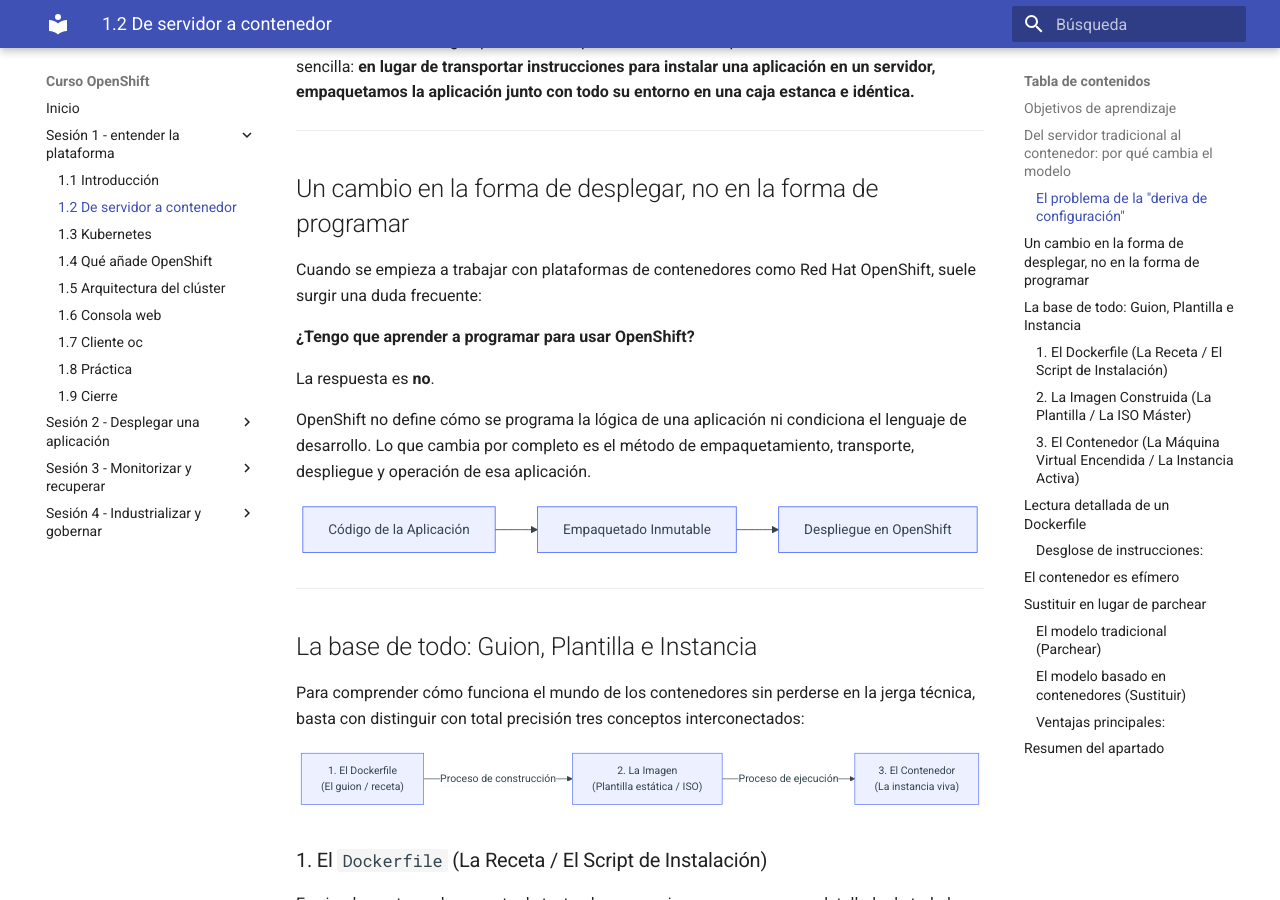
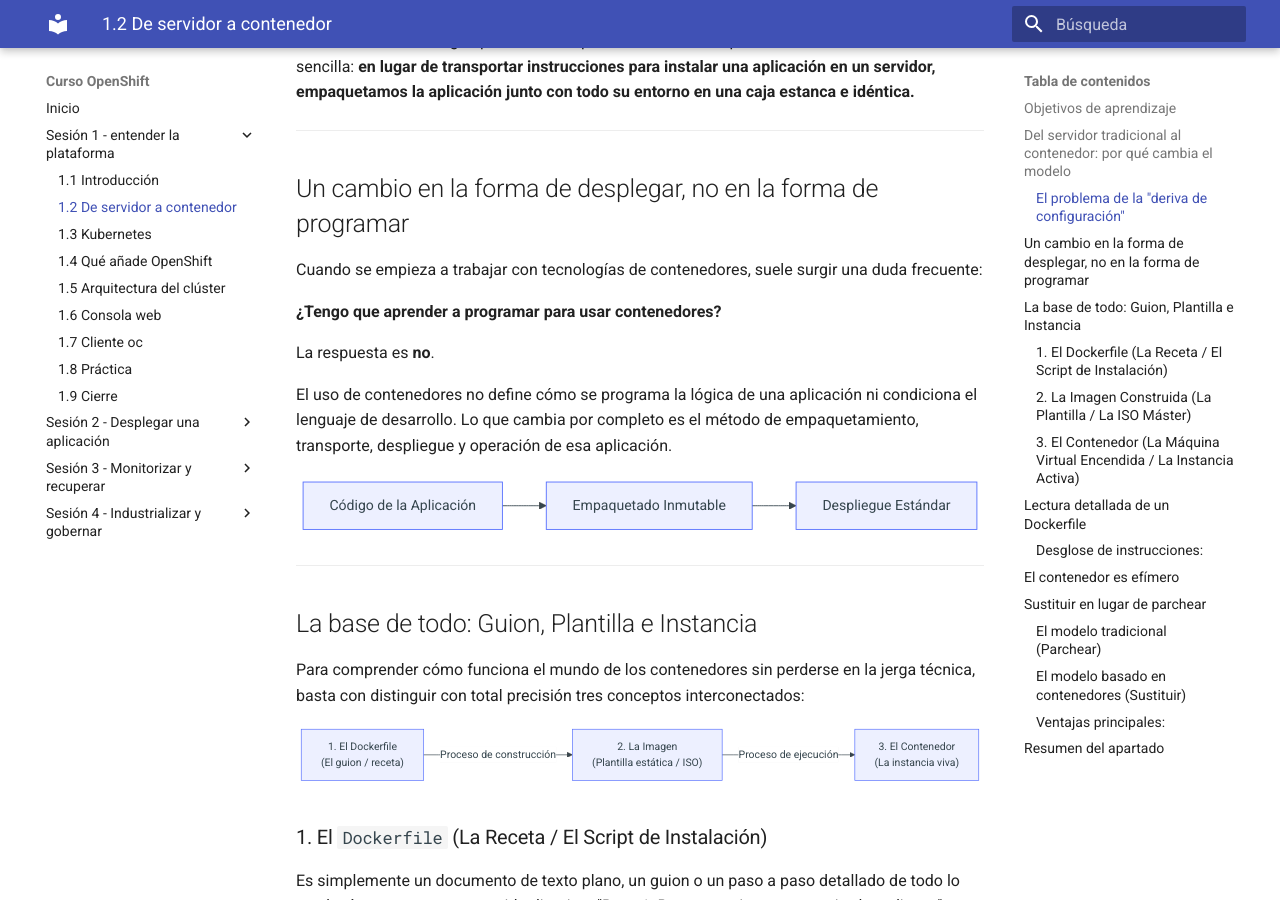
Before and after one commit to ieftraining/curso-openshift, an MkDocs documentation site: the page built from docs/sesion1/1.2 de servidor a contendor.md, in a window 1280 px wide and 900 px high, scrolled down 1335 px. Built offline with MkDocs 1.6.1 and Material for MkDocs 9.7.7, drawn with Linux system fonts in a browser that asks for light colours; some of the changed text lies outside the part shown.

Commit message:
Add files via upload

````diff
--- a/docs/sesion1/1.2 de servidor a contendor.md
+++ b/docs/sesion1/1.2 de servidor a contendor.md
@@ -39,18 +39,18 @@
 
 ## Un cambio en la forma de desplegar, no en la forma de programar
 
-Cuando se empieza a trabajar con plataformas de contenedores como Red Hat OpenShift, suele surgir una duda frecuente:
+Cuando se empieza a trabajar con tecnologías de contenedores, suele surgir una duda frecuente:
 
-**¿Tengo que aprender a programar para usar OpenShift?**
+**¿Tengo que aprender a programar para usar contenedores?**
 
 La respuesta es **no**.
 
-OpenShift no define cómo se programa la lógica de una aplicación ni condiciona el lenguaje de desarrollo. Lo que cambia por completo es el método de empaquetamiento, transporte, despliegue y operación de esa aplicación.
+El uso de contenedores no define cómo se programa la lógica de una aplicación ni condiciona el lenguaje de desarrollo. Lo que cambia por completo es el método de empaquetamiento, transporte, despliegue y operación de esa aplicación.
 
 ```mermaid
 flowchart LR
     A["Código de la Aplicación"] --> B["Empaquetado Inmutable"]
-    B --> C["Despliegue en OpenShift"]
+    B --> C["Despliegue Estándar"]
 ```
 
 ---
@@ -93,7 +93,7 @@
         A["Imagen Estática<br>empresa/web:v1"]
     end
 
-    subgraph Cluster["Memoria y CPU del Clúster"]
+    subgraph Cluster["Infraestructura de Ejecución"]
         A -->|Instancia 1| B["Contenedor 1<br>En ejecución"]
         A -->|Instancia 2| C["Contenedor 2<br>En ejecución"]
         A -->|Instancia 3| D["Contenedor 3<br>En ejecución"]
@@ -135,7 +135,7 @@
 
 ## El contenedor es efímero
 
-Uno de los cambios de mentalidad más importantes al trabajar con OpenShift es asimilar que **un contenedor es efímero por naturaleza**:
+Uno de los cambios de mentalidad más importantes al trabajar con contenedores es asimilar que **un contenedor es efímero por naturaleza**:
 
 - Un contenedor no está pensado para durar indefinidamente. Puede crearse, detenerse, destruirse y volverse a crear en cuestión de segundos.
 - Los contenedores **no deben almacenar datos permanentes en su disco interno**. Si un contenedor se elimina o falla, cualquier dato escrito directamente dentro de él se pierde.
@@ -164,7 +164,7 @@
     C --> D["Retirada del Contenedor Antiguo<br>(v1.0)"]
 ```
 
-En OpenShift **nunca se modifica un contenedor en marcha**. Ante un cambio de código, una actualización de seguridad o la corrección de un fallo:
+En las plataformas de contenedores **nunca se modifica un contenedor en marcha**. Ante un cambio de código, una actualización de seguridad o la corrección de un fallo:
 
 1. Se actualiza el código o la receta (`Dockerfile`).
 2. Se construye una **nueva versión de la imagen** (por ejemplo, `v2.0`).
````
